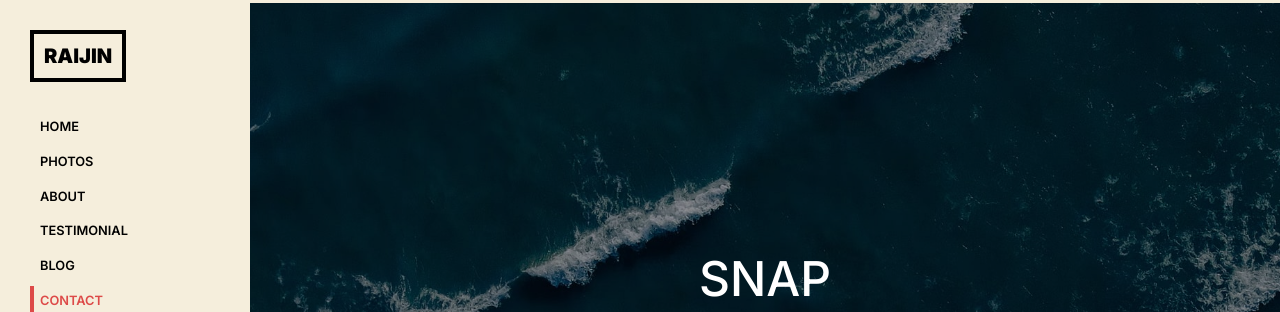
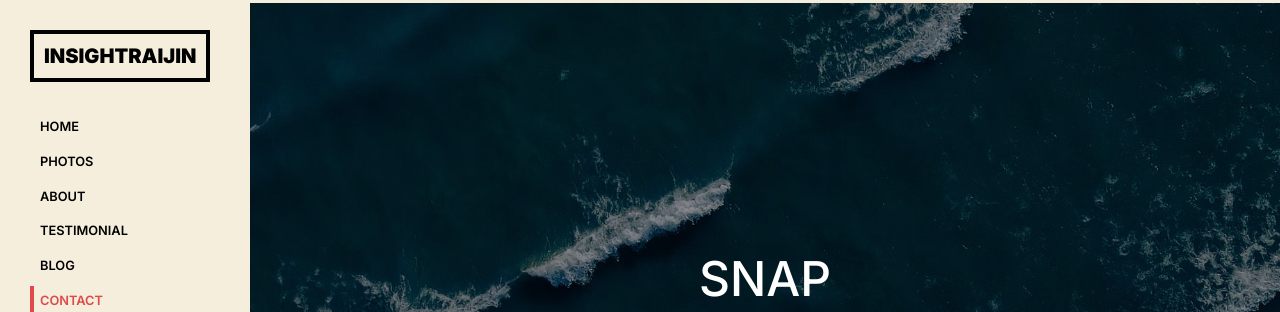
Before and after one commit to SatyajitRAIJIN/RAIJIN_portfolio, a plain HTML site: page index.html in a window 1280 px wide. Shown: the top 312 px of the page. Drawn offline with Linux system fonts and the light colour scheme; files whose address does not match are found by name.

Commit message:
Update index.html

```diff
--- a/index.html
+++ b/index.html
@@ -52,7 +52,7 @@
 
     <header class="header-bar d-flex d-lg-block align-items-center site-navbar-target" data-aos="fade-right">
       <div class="site-logo">
-        <a href="index.html">Raijin</a>
+        <a href="index.html">InsightRaijin</a>
       </div>
 
       <div class="d-inline-block d-lg-none ml-md-0 ml-auto py-3" style="position: relative; top: 3px;"><a href="#" class="site-menu-toggle js-menu-toggle "><span class="icon-menu h3"></span></a></div>
```
